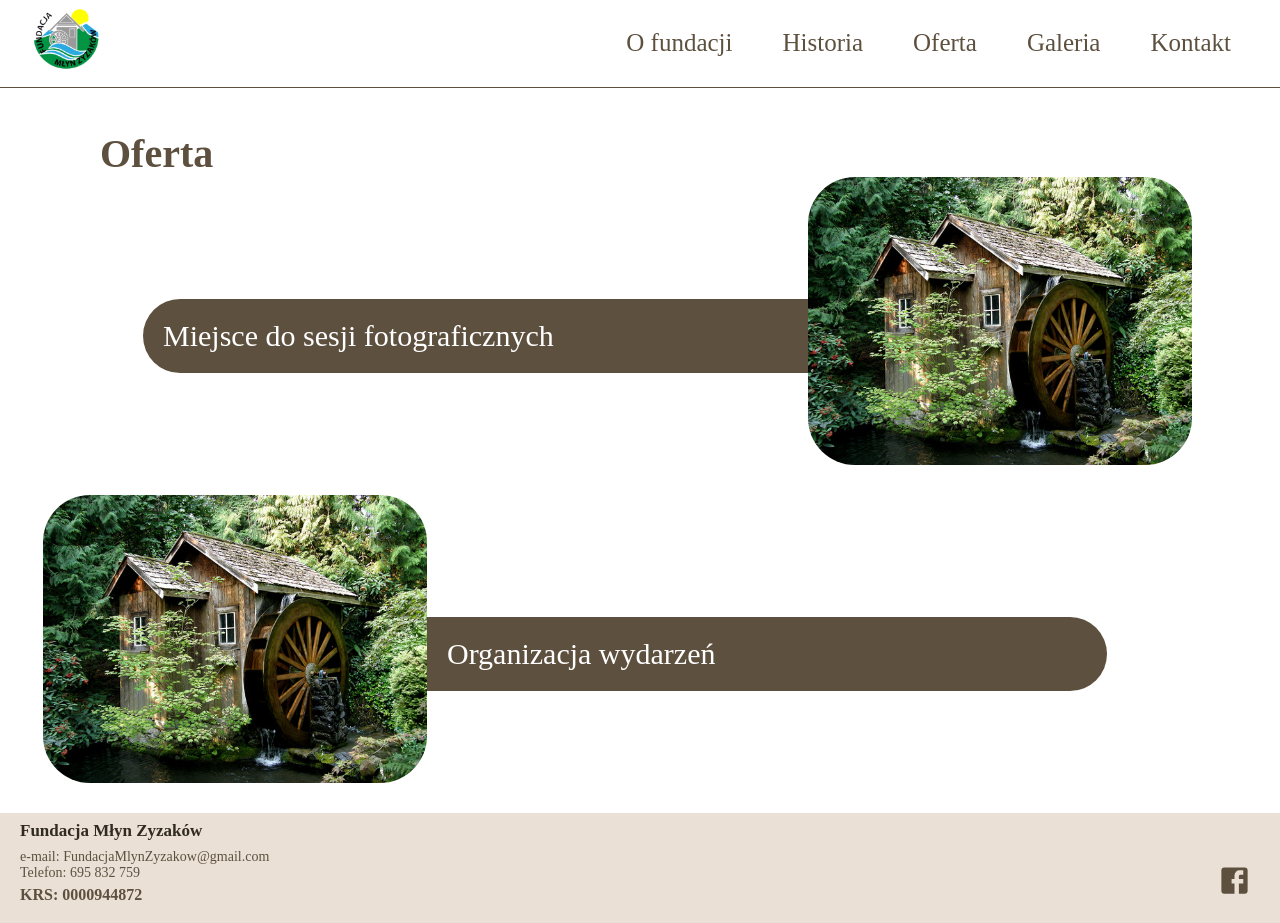
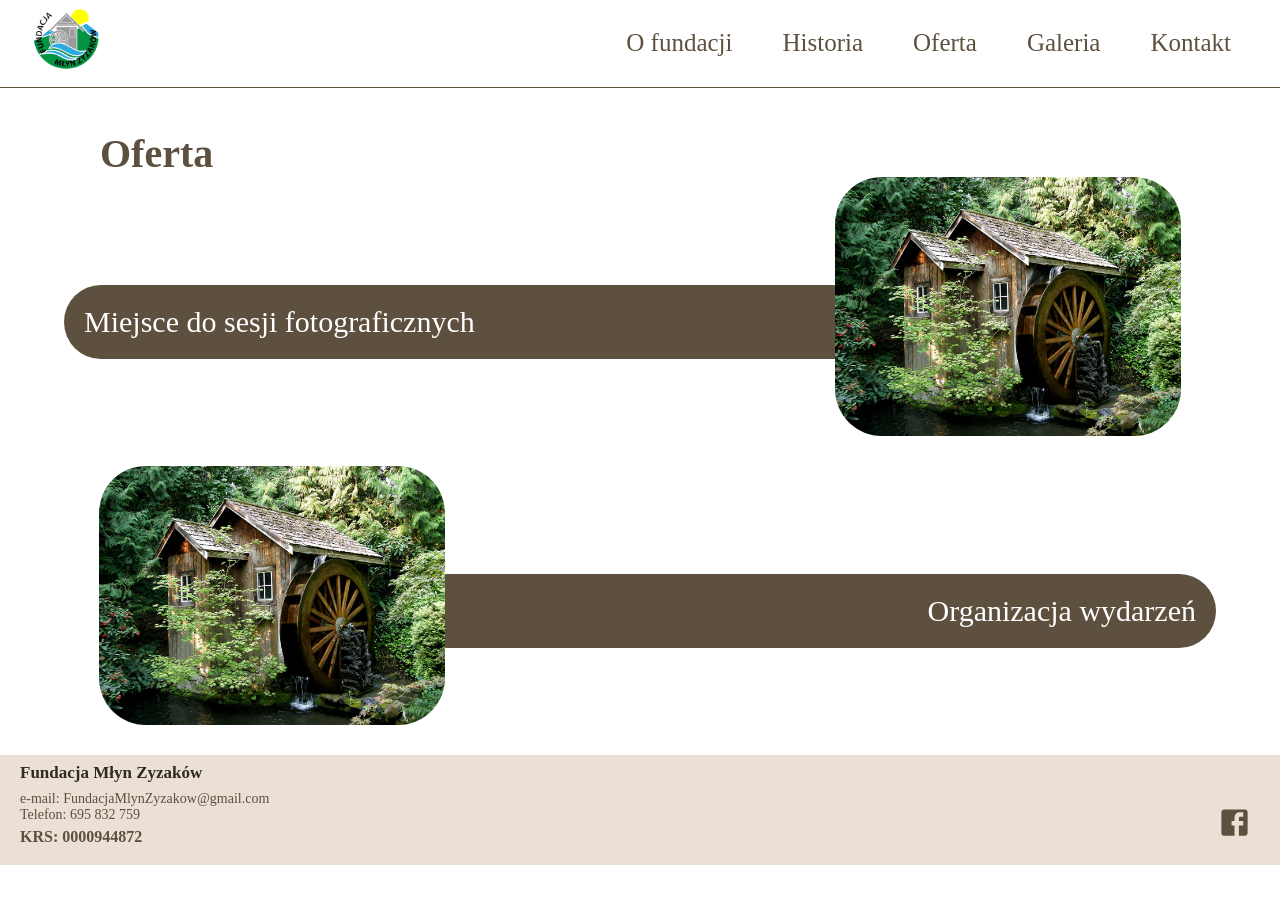
Before and after one commit to asiabielawska/ProjektFundacji, a React (Vite) app: page /oferta in a window 1280 px wide. After the commit the page ends 865 px from the top, so only its background shows below. Built offline with nearby package versions, Linux system fonts and the light colour scheme; a web font is replaced by a local one.

Commit message:
Offer styling

```diff
--- a/src/components/Offer/styled.ts
+++ b/src/components/Offer/styled.ts
@@ -23,33 +23,43 @@ export const SingleOfferOfFundation = styled("div")({
   display: "flex",
   alignItems: "center",
   justifyContent: "center",
-  width: "100vw",
-  marginLeft: 20,
-  marginRight: 20,
+  paddingLeft: "5%",
+  paddingRight: "5%",
 });
 
 export const OfferText = styled("span")<Props>(({ side, theme }) => ({
   order: side === "left" ? 0 : 1,
-  transform: side === "left" ? "translate(55px, 0)" : "translate(-130px, 0)",
   backgroundColor: "#5E503F",
   borderRadius: 47,
   color: "white",
+  width: "100vh",
   paddingBottom: 20,
   paddingTop: 20,
-  paddingRight: side === "left" ? 60 : 20,
-  paddingLeft: side === "left" ? 20 : 150,
+  paddingLeft: side === "left" ? 20 : "auto",
+  paddingRight: side === "left" ? "auto" : 20,
   fontSize: 30,
-  width: "50vw",
+  display: "flex",
+  justifyContent: side === "left" ? "left" : "right",
   [theme.breakpoints.down(850)]: {
     fontSize: 20,
   },
-  [theme.breakpoints.down(530)]: {
+  [theme.breakpoints.down(775)]: {
+    width: "50vh",
+    paddingBottom: 10,
+    paddingTop: 10,
+  },
+  [theme.breakpoints.down(540)]: {
     fontSize: 15,
+  },
+  [theme.breakpoints.down(400)]: {
+    width: "35vh",
+    fontSize: 10,
   },
 }));
 
 export const OfferImg = styled("img")<Props>(({ side, theme }) => ({
   order: side === "left" ? 1 : 0,
+  transform: side === "left" ? "translate(-35px, 0)" : "translate(35px, 0)",
   borderRadius: 47,
   zIndex: 2,
   height: "10%",
@@ -59,7 +69,7 @@ export const OfferImg = styled("img")<Props>(({ side, theme }) => ({
     height: "10%",
     width: "40%",
   },
-  [theme.breakpoints.down(600)]: {
+  [theme.breakpoints.down(775)]: {
     height: "10%",
     width: "30%",
     marginBottom: 0,
```
